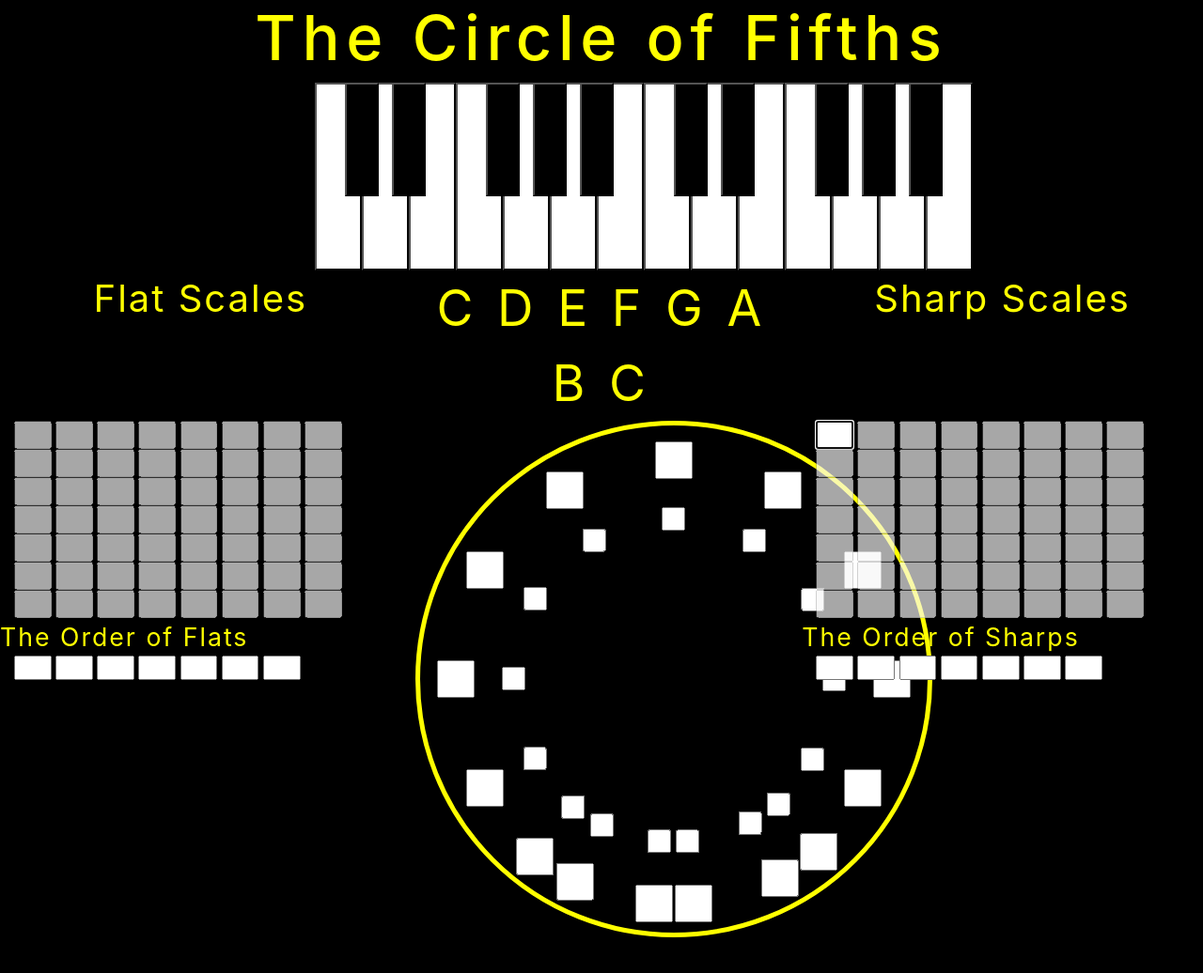
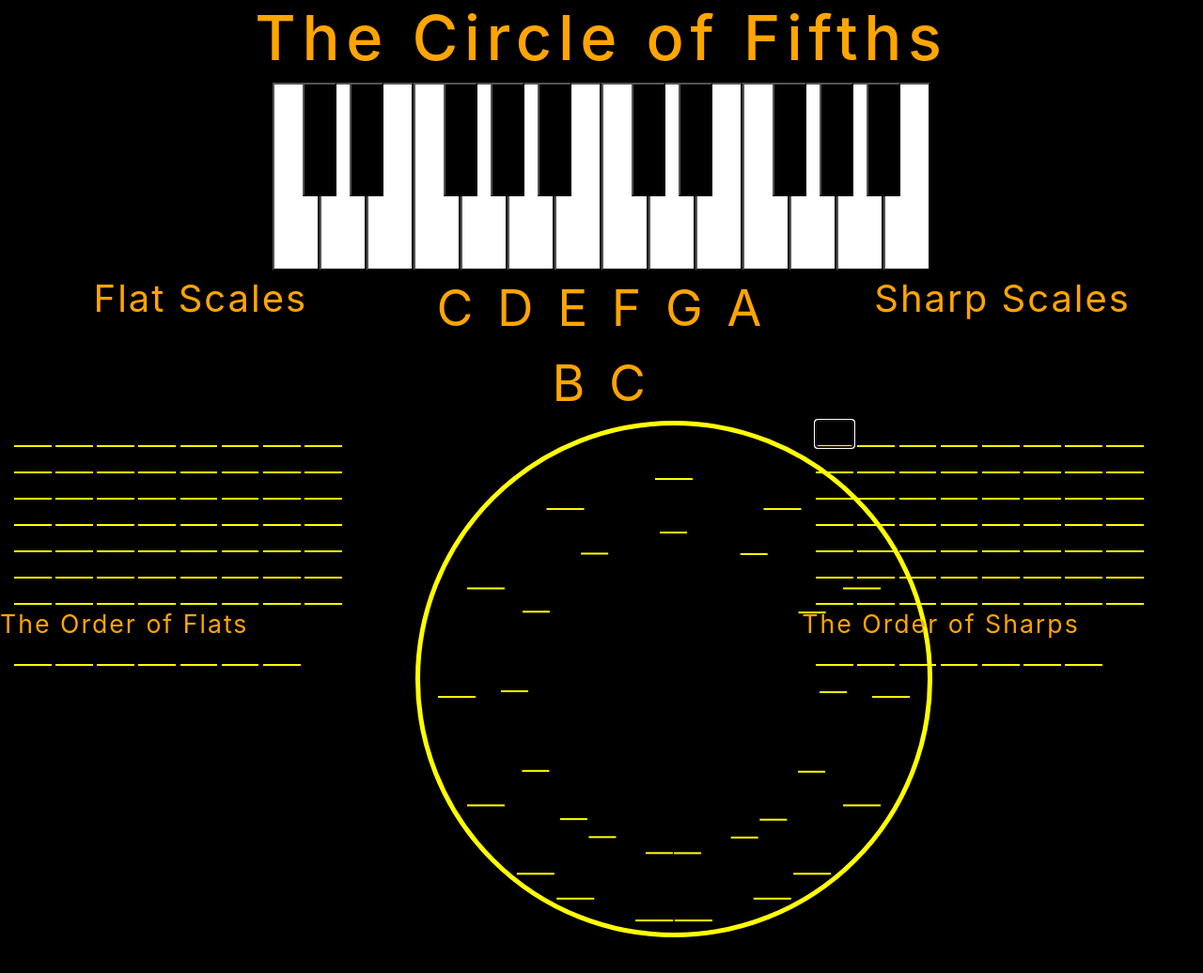
Before and after one commit to bhenryh/circleOfFifths, a plain HTML site: page index.html in a window 1280 px wide. Shown: the whole page at 94% size. Drawn offline with nearby package versions, Linux system fonts and the light colour scheme.

Commit message:
additional positioning and styling adjustments

```diff
--- a/index.html
+++ b/index.html
@@ -18,7 +18,7 @@
     <div class="container-fluid">
         <div class="row">
             <div class="col-3"></div>
-            <div class="col-6 keyboardCol">
+            <div class="col-12 keyboardCol">
                 <!-- <img src="./assets/keyboardImage.png" alt="" id="keyboardImage"> -->
                 <div class="keyboardContainer">
                     <div class="whiteKeys">
--- a/style.css
+++ b/style.css
@@ -1,6 +1,6 @@
 body {
     background-color: black;
-    color: yellow;
+    color: orange;
 }
 
 h1 {
@@ -37,6 +37,7 @@ h1 {
     font-size: 50px;
     position: absolute;
     transform: rotate(var(--rotation));
+
 }
 
 .circle .circle-letterB {
@@ -54,6 +55,9 @@ h1 {
     transform: rotate(var(--rotation));
     height: 40px;
     width: 40px;
+    background: none;
+    border: none;
+    border-bottom: 2px solid yellow;
 }
 
 .circle .circle-letterB input {
@@ -61,6 +65,9 @@ h1 {
     transform: rotate(var(--rotation));
     height: 40px;
     width: 40px;
+    background: none;
+    border: none;
+    border-bottom: 2px solid yellow;
 }
 
 .mini-circle .circle-number {
@@ -83,20 +90,27 @@ h1 {
     font-size: 20px;
     position: absolute;
     transform: rotate(var(--rotation));
+
 }
 
 .mini-circle .circle-number input {
     position: relative;
     transform: rotate(var(--rotation));
-    height: 25px;
-    width: 25px;
+    height: 29px;
+    width: 29px;
+    background: none;
+    border: none;
+    border-bottom: 2px solid yellow;
 }
 
 .mini-circle .circle-numberB input {
     position: relative;
     transform: rotate(var(--rotation));
-    height: 25px;
-    width: 25px;
+    height: 29px;
+    width: 29px;
+    background: none;
+    border: none;
+    border-bottom: 2px solid yellow;
 }
 
 
@@ -104,8 +118,8 @@ h1 {
 .circle .letD { --rotation: 60deg; }
 .circle .letA { --rotation: 90deg; }
 .circle .letE { --rotation: 120deg; }
-.circle .letB { --rotation: 140deg; }
-.circle .letCf { --rotation: 152deg; }
+.circle .letB { --rotation: 142deg; }
+.circle .letCf { --rotation: 154deg; }
 .circle .letFs { --rotation: 175deg; }
 .circle .letGf { --rotation: 185deg; }
 .circle .letCs { --rotation: 206deg; }
@@ -119,8 +133,8 @@ h1 {
 .circle .letD input { --rotation: -60deg; }
 .circle .letA input { --rotation: -90deg; }
 .circle .letE input { --rotation: -120deg; }
-.circle .letB input { --rotation: -140deg; }
-.circle .letCf input { --rotation: -152deg; }
+.circle .letB input { --rotation: -142deg; }
+.circle .letCf input { --rotation: -154deg; }
 .circle .letFs input { --rotation: -175deg; }
 .circle .letGf input { --rotation: -185deg; }
 .circle .letCs input { --rotation: -206deg; }
@@ -134,8 +148,8 @@ h1 {
 .circle .mini-circle .num2s { --rotation: 60deg; }
 .circle .mini-circle .num3s { --rotation: 90deg; }
 .circle .mini-circle .num4s { --rotation: 120deg; }
-.circle .mini-circle .num5s { --rotation: 140deg; }
-.circle .mini-circle .num7f { --rotation: 152deg; }
+.circle .mini-circle .num5s { --rotation: 142deg; }
+.circle .mini-circle .num7f { --rotation: 154deg; }
 .circle .mini-circle .num6s { --rotation: 175deg; }
 .circle .mini-circle .num6f { --rotation: 185deg; }
 .circle .mini-circle .num7s { --rotation: 206deg; }
@@ -149,8 +163,8 @@ h1 {
 .circle .mini-circle .num2s input { --rotation: -60deg; }
 .circle .mini-circle .num3s input { --rotation: -90deg; }
 .circle .mini-circle .num4s input { --rotation: -120deg; }
-.circle .mini-circle .num5s input { --rotation: -140deg; }
-.circle .mini-circle .num7f input { --rotation: -152deg; }
+.circle .mini-circle .num5s input { --rotation: -142deg; }
+.circle .mini-circle .num7f input { --rotation: -154deg; }
 .circle .mini-circle .num6s input { --rotation: -175deg; }
 .circle .mini-circle .num6f input { --rotation: -185deg; }
 .circle .mini-circle .num7s input { --rotation: -206deg; }
@@ -184,6 +198,9 @@ h1 {
     justify-content: center;
     width: 10%;
     height: 70%;
+    background: none;
+    border: none;
+    border-bottom: 2px solid yellow;
 }
 
 .ssTitle {
@@ -201,14 +218,23 @@ h1 {
 .orderSharps input {
     width: 10%;
     height: 70%;
+    background: none;
+    border: none;
+    border-bottom: 2px solid yellow;
 }
 
 .flatScales input[type=text] {
     width: 10%;
+    background: none;
+    border: none;
+    border-bottom: 2px solid yellow;
 }
 
 .sharpScales input[type=text] {
     width: 10%;
+    background: none;
+    border: none;
+    border-bottom: 2px solid yellow;
 }
 
 /* Piano keyboard */
@@ -241,8 +267,8 @@ h1 {
 .keyboardContainer {
     width: 700px;
     height: 200px;
-    position: absolute;
-    top: 0;
+    position: relative;
+    margin: 0 auto;
 }
 
 /* Piano key button styling: */
```
